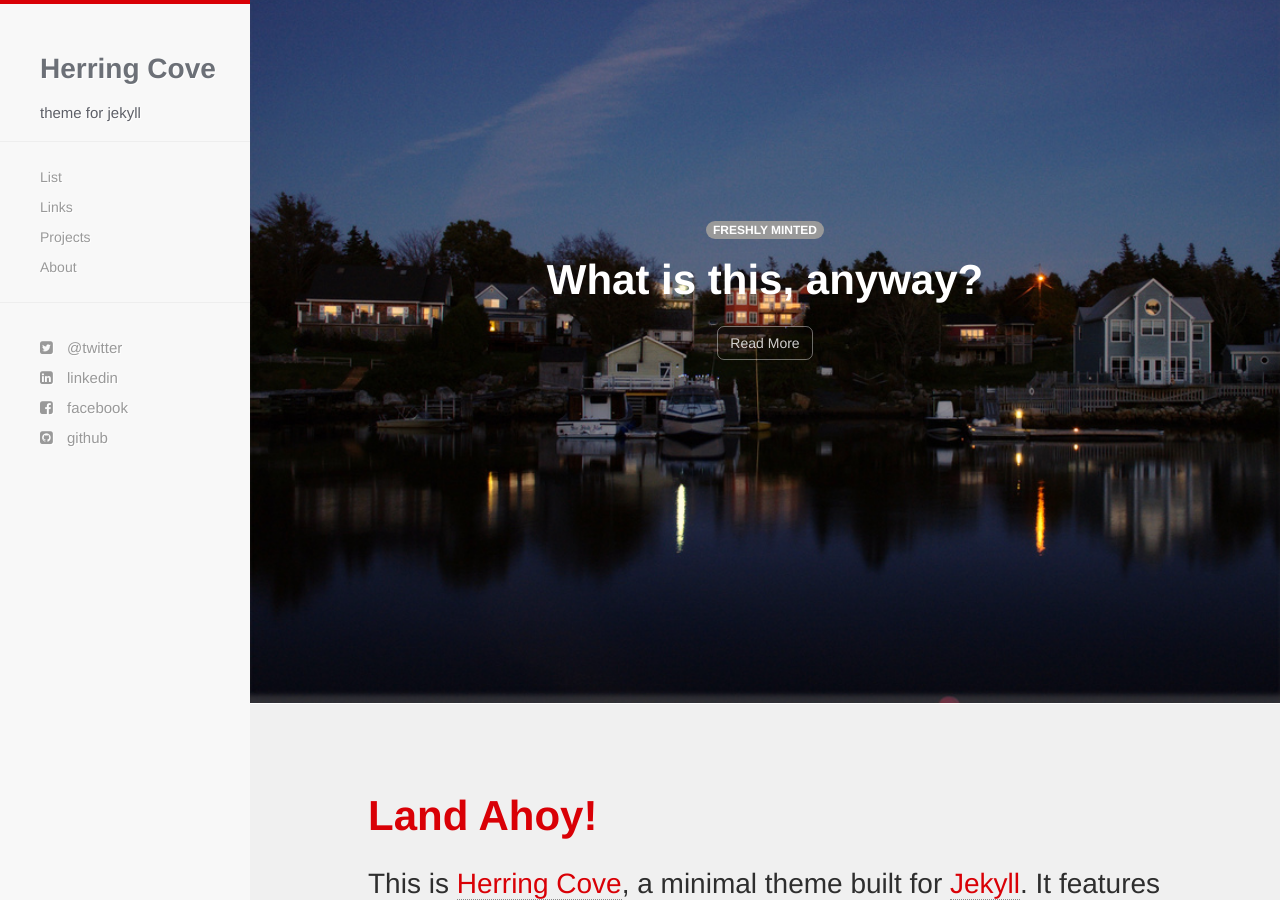
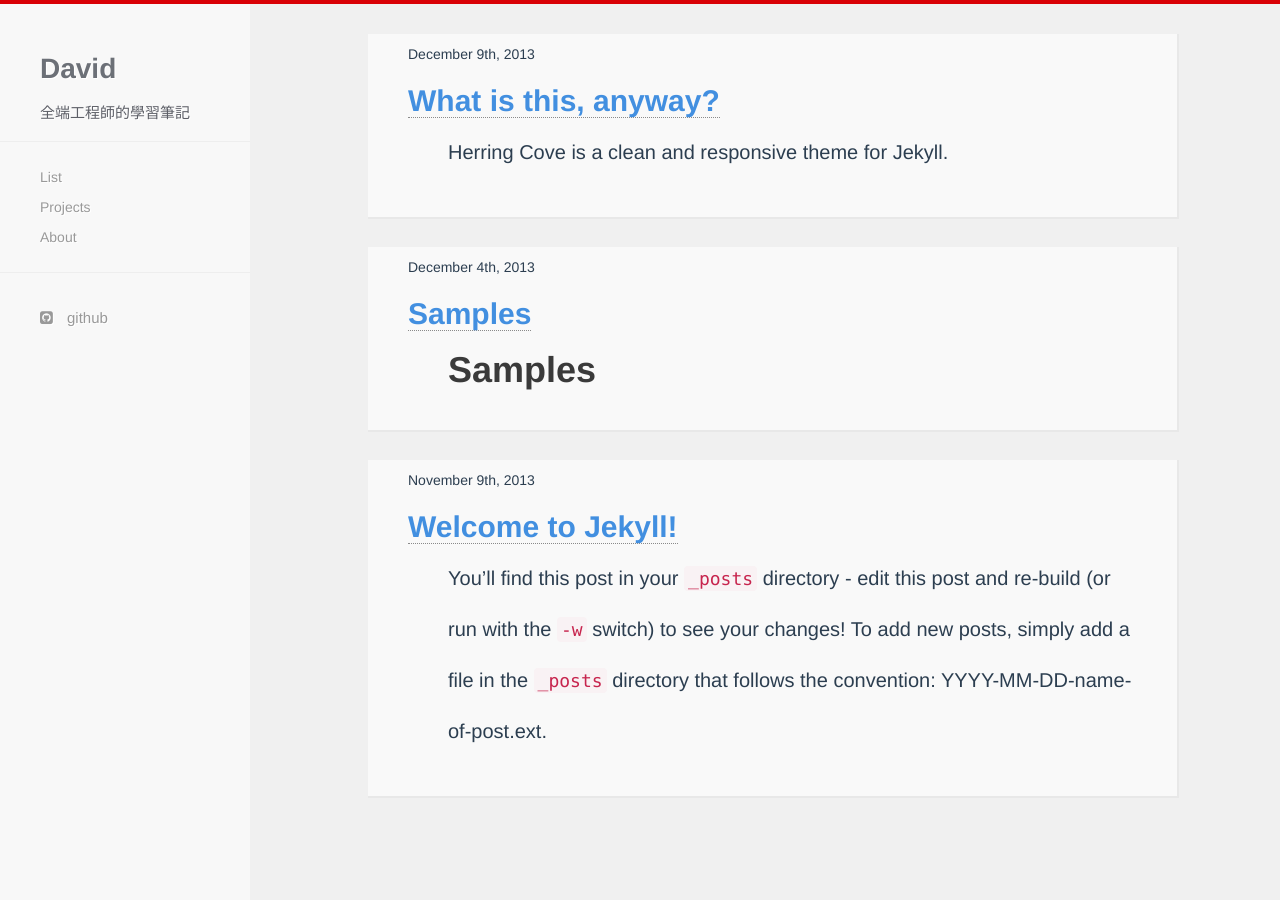
Before and after one commit to david8388/david8388.github.io, a Jekyll site: the page built from index.html, in a window 1280 px wide and 900 px high. Built offline with Jekyll 4.4.1, drawn with Linux system fonts in a browser that asks for light colours; nearby versions of some CDN libraries; some of the changed text lies outside the part shown.

Commit message:
update: config.yml and page

```diff
--- a/_config.yml
+++ b/_config.yml
@@ -1,12 +1,12 @@
-name: Herring Cove
-author: Herring Cove
+name: David
+author: David
 ##baseurl: /david8388.github.io
-description: theme for jekyll
-github: http://www.github.com/arnp
+description: 全端工程師的學習筆記
+github: https://github.com/david8388
 twitter: http://www.twitter.com/
 facebook: http://www.facebook.com
 linkedin: http://www.linkedin.com
-email: rnpatel[at]me.com
+email: hsienwu830808@gmail.com
 timezone: Asia/Taipei
 disqus: diqus-username
 
--- a/_includes/footer.html
+++ b/_includes/footer.html
@@ -1,8 +1,7 @@
 <div class="container">
   <footer>
     <p class="text-muted credit">
-      &copy; {{ site.time | date: '%Y' }} {{ site.name }} &middot;
-      <a href="https://github.com/arnp/herring-cove"> Herring Cove for Jekyll </a>
+      &copy; {{ site.time | date: "%Y" }} {{ site.name }} &middot;
       {{ site.time }}
     </p>
   </footer>
--- a/_includes/header.html
+++ b/_includes/header.html
@@ -1,10 +1,18 @@
-<meta charset="utf-8">
+<meta charset="utf-8" />
 <title>{{ page.title }}</title>
-<meta name="viewport" content="width=device-width, initial-scale=1.0">
-<meta name="description" content="{{ site.description }}">
-<link href="{{ site.baseurl }}/css/bootstrap.min.css" rel="stylesheet">
-<link href="{{ site.baseurl }}/css/hc.css" rel="stylesheet">
-<link href="//netdna.bootstrapcdn.com/font-awesome/4.0.3/css/font-awesome.css" rel="stylesheet">
+<meta name="viewport" content="width=device-width, initial-scale=1.0" />
+<meta name="description" content="{{ site.description }}" />
+<link href="{{ site.baseurl }}/css/bootstrap.min.css" rel="stylesheet" />
+<link href="{{ site.baseurl }}/css/hc.css" rel="stylesheet" />
+<link
+  rel="shortcut icon"
+  type="image/x-icon"
+  href="{{ site.baseurl }}/images/favicon.png"
+/>
+<link
+  href="//netdna.bootstrapcdn.com/font-awesome/4.0.3/css/font-awesome.css"
+  rel="stylesheet"
+/>
 <!-- HTML5 shim, for IE6-8 support of HTML5 elements -->
 <!--[if lt IE 9]>
   <script src="http://html5shim.googlecode.com/svn/trunk/html5.js"></script>
--- a/_includes/navigation.html
+++ b/_includes/navigation.html
@@ -1,7 +1,12 @@
 <div class="navbar navbar-default" role="navigation">
   <div class="container">
     <div class="navbar-header">
-      <button type="button" class="navbar-toggle" data-toggle="collapse" data-target=".navbar-collapse">
+      <button
+        type="button"
+        class="navbar-toggle"
+        data-toggle="collapse"
+        data-target=".navbar-collapse"
+      >
         <span class="sr-only">Toggle navigation</span>
         <span class="icon-bar"></span>
         <span class="icon-bar"></span>
@@ -11,30 +16,40 @@
     </div>
     <div class="navbar-collapse collapse">
       <ul class="nav navbar-nav">
-      <li><a href="{{ site.baseurl }}/list.html">List</a></li>
-      <li><a href="{{ site.baseurl }}/links.html">Links</a></li>
-      <li><a href="{{ site.baseurl }}/projects.html">Projects</a></li>
-      <li><a href="{{ site.baseurl }}/about.html">About</a></li>
+        <!-- <li><a href="{{ site.baseurl }}/list.html">List</a></li>
+      <li><a href="{{ site.baseurl }}/links.html">Links</a></li> -->
+        <li><a href="{{ site.baseurl }}/projects.html">Projects</a></li>
+        <li><a href="{{ site.baseurl }}/about.html">About</a></li>
       </ul>
-    </div><!--/.nav-collapse -->
+    </div>
+    <!--/.nav-collapse -->
   </div>
 </div>
 
 <!-- Sidebar -->
 <div id="sidebar-wrapper">
   <ul class="sidebar-nav">
-    <li class="sidebar-brand"><a href="{{ site.baseurl }}/"><h1 class="brand">{{ site.name }}</h1></a><h3>{{ site.description }}</h3></li>
+    <li class="sidebar-brand">
+      <a href="{{ site.baseurl }}/"
+        ><h1 class="brand">{{ site.name }}</h1></a
+      >
+      <h3>{{ site.description }}</h3>
+    </li>
     <hr />
     <li><a href="{{ site.baseurl }}/list.html">List</a></li>
-    <li><a href="{{ site.baseurl }}/links.html">Links</a></li>
+    <!-- <li><a href="{{ site.baseurl }}/links.html">Links</a></li> -->
     <li><a href="{{ site.baseurl }}/projects.html">Projects</a></li>
     <li><a href="{{ site.baseurl }}/about.html">About</a></li>
     <hr />
     <div id="social-wrapper">
-      <li> <a href="{{ site.twitter }}"><i class="fa fa-twitter-square"></i> @twitter</a></li>
+      <!-- <li> <a href="{{ site.twitter }}"><i class="fa fa-twitter-square"></i> @twitter</a></li>
       <li> <a href="{{ site.linkedin }}"><i class="fa fa-linkedin-square"></i> linkedin</a> </li>
-      <li> <a href="{{ site.facebook }}"><i class="fa fa-facebook-square"></i> facebook</a></li>
-      <li> <a href="{{ site.github }}"><i class="fa fa-github-square"></i> github</a> </li>
+      <li> <a href="{{ site.facebook }}"><i class="fa fa-facebook-square"></i> facebook</a></li> -->
+      <li>
+        <a href="{{ site.github }}"
+          ><i class="fa fa-github-square"></i> github</a
+        >
+      </li>
     </div>
   </ul>
 </div>
--- a/index.html
+++ b/index.html
@@ -1,39 +1,37 @@
 ---
-title: Herring Cove
+title: David
 ---
-{% include showcase.html %}
-{% include greeting.html %}
 
-{% if site.posts != empty %}
-<div class="recent-posts">
-  <h1>Recent Posts</h1>
-  {% for post in site.posts limit: 3 %}
-    {% if forloop.first %}
-      {% assign add_class = 'most-recent' %}
-      {% capture fresh_tag %}
-        &nbsp;<span class="badge"><smaller>FRESH</smaller></span>
-      {% endcapture %}
-    {% endif %}
-    <ul class="homepage-posts {{ add_class }}">
-      <li>
-        <span>
-          <h4>
-            <a href="{{ site.baseurl }}/{{ post.url }}">
-              {{ post.title }}
-            </a>
-            {{ fresh_tag }}
-            <time class="pull-right">
-              {{ post.date | date_to_string | date: "%b %-d, %Y"  }}
-            </time>
-          </h4>
-        </span>
-      </li>
+{% for post in site.posts limit: 10 %}
+<article>
+  <div>
+    <div id="article">
+      <span>
+        {% assign d = post.date | date: "%d" | plus:'0' %}
+          {{ post.date | date: "%B" }}
+          {% case d %}
+          {% when 1 or 21 or 31 %}{{ d }}st,
+          {% when 2 or 22 %}{{ d }}nd,
+          {% when 3 or 23 %}{{ d }}rd,
+          {% else %}{{ d }}th,
+          {% endcase %}
+          {{ post.date | date: "%Y" }}</span>
+    <h2><a href="{{ site.baseurl }}{{ post.url }}">{{ post.title }}</a></h2>
+    <ul class="posts">
+        <div>
+            {% if post.fullview %}
+            {{ post.content }}
+            {% else %}
+            {% if post.shortinfo %}
+            {{ post.shortinfo }}
+            {% elsif post.description %}
+            {{ post.description }}
+            {% else %}
+            {{ post.excerpt }}
+            {% endif %}
+            {% endif %}
+            </div>
     </ul>
-    {% assign add_class = '' %}
-    {% assign fresh_tag = '' %}
-  {% endfor %}
-  <ul>
-    <a href="{{ site.baseurl }}/list.html">View More...</a>
-  </ul>
-</div>
-{% endif %}
+  </div>
+</article>
+{% endfor %}
```
Also changed, not shown: about.html (+9 -5 lines), images/favicon.png (added).
